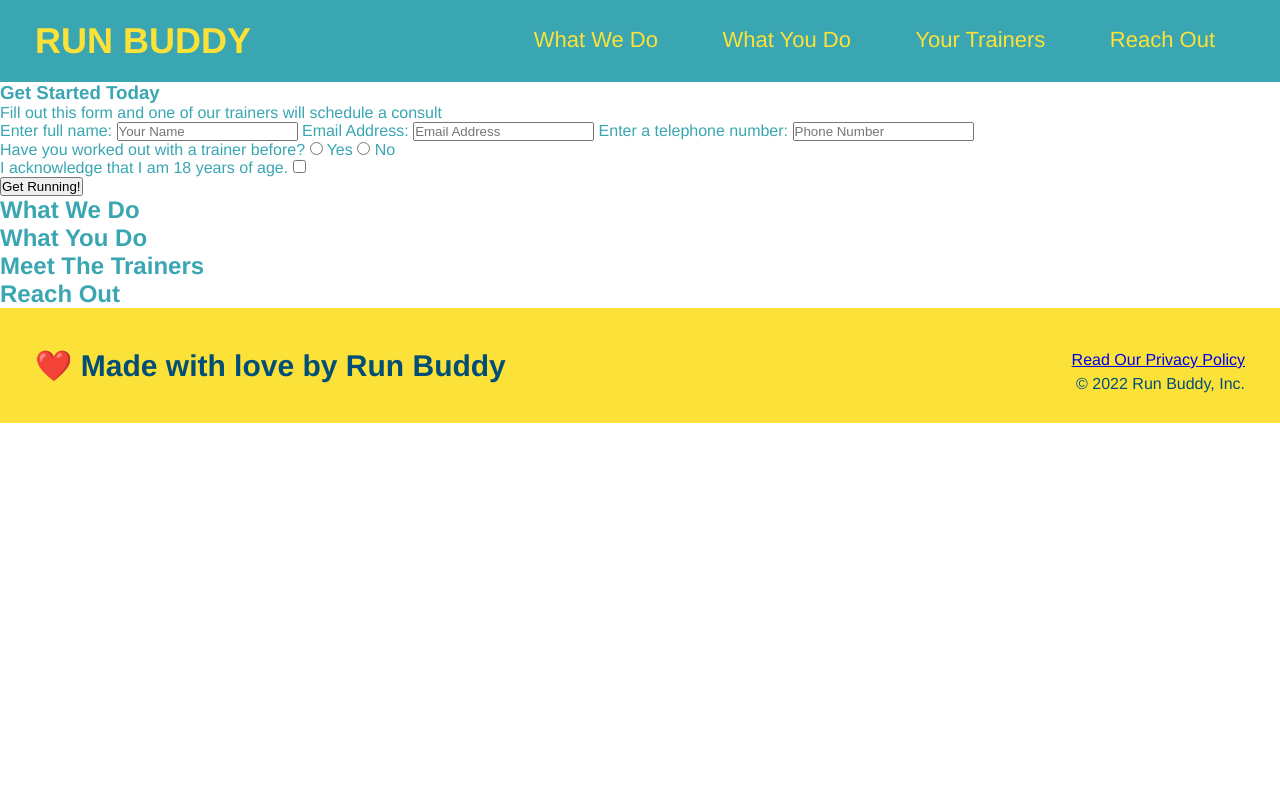
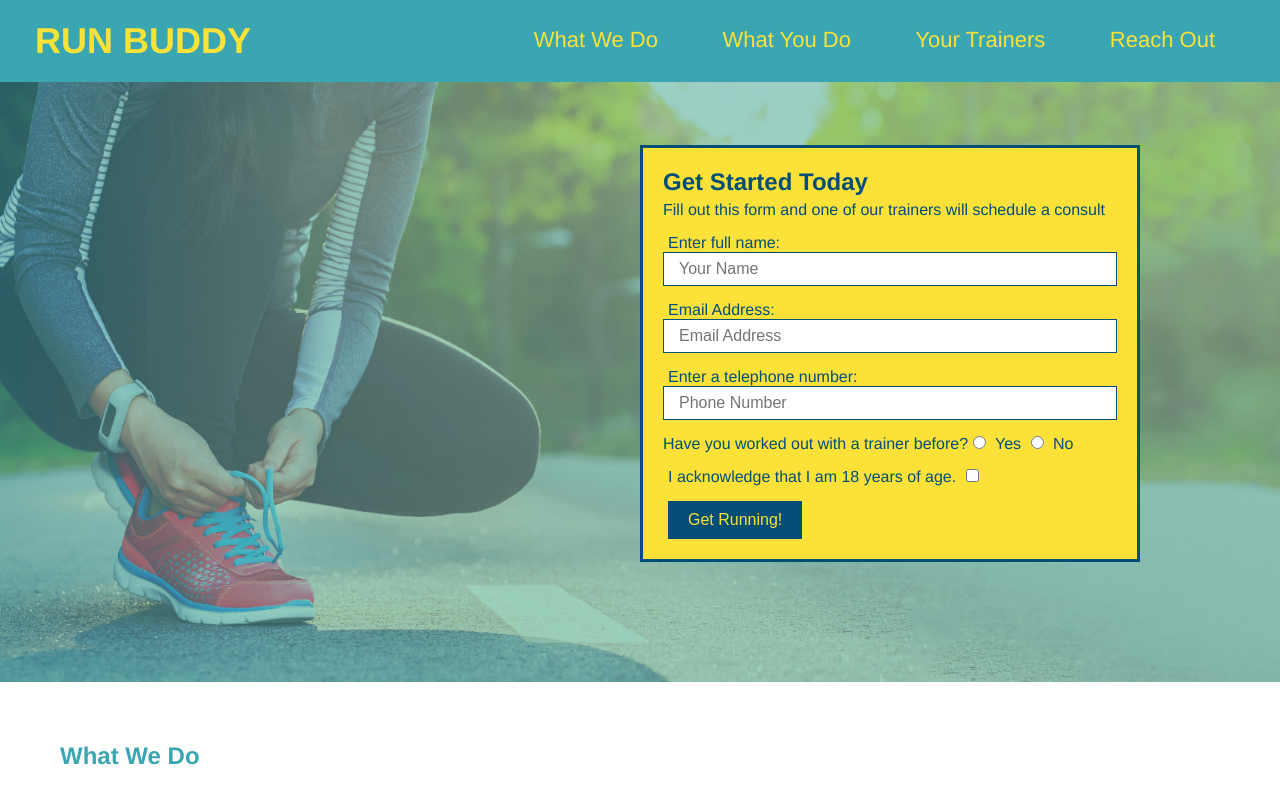
Before and after one commit to TKDoyer/RUN-BUDDY, a plain HTML site: page index.html in a window 1280 px wide. Shown: the top 800 px of the page. Drawn offline with Linux system fonts and the light colour scheme.

Commit message:
hero text done

```diff
--- a/assets/css/run-buddy.css
+++ b/assets/css/run-buddy.css
@@ -56,3 +56,55 @@ header h1 {
       footer {
           color: #024e76;
       }
+      section {
+        padding: 60px;
+
+    }
+    /* Hero Style Start */
+    .hero {
+      background-image: url("../images/hero-bg.jpg");
+      height: 600px;
+      background-size: cover;
+      background-position: center;
+      position: relative;
+    }
+    /* Hero Style End */
+    .hero-form {
+      border: solid 3px #024e76;
+      background-color: #fce138;
+      padding: 20px;
+      width: 500px;
+      color: #024e76;
+      position: absolute;
+      bottom: 120px;
+      right: 140px;
+
+    }
+    .hero-form p {
+      margin: 5px 0 15px 0;
+    }
+
+    .hero-form h3 {
+      font-size: 24px;
+      margin: 0;
+    }
+    .form-input {
+      border: 1px solid #024e76;
+      display: block;
+      padding: 7px 15px;
+      font-size: 16px;
+      color: #024e76;
+      width: 100%;
+      margin-bottom: 15px;
+    }
+    .hero-form label {
+      margin: 0 5px;
+    }
+    .hero-form button {
+      color: #fce138;
+      background-color: #024e76;
+      border: none;
+      padding: 10px 20px;
+      font-size:  16px;
+    }
+/* HERO STYLE END*/
--- a/index.html
+++ b/index.html
@@ -31,20 +31,21 @@
             </header>
 
             <!--hero/jumbotron-->
-            <section>
-                <div>
-                    <h3>Get Started Today</h3>
+            <section class="hero">
+                <div class="hero-form">
+                    <h2>Get Started Today</h2>
                     <p>Fill out this form and one of our trainers will schedule a consult</p>
                 <!-- Add form element -->
                 <form>
+
                     <label for="name">Enter full name:</label>
-                    <input type="text" placeholder="Your Name" name="name" id="name" />
+                    <input type="text" placeholder="Your Name" name="name" id="name" class="form-input" />
 
                     <label for="email">Email Address:</lable>
-                    <input type="email" placeholder="Email Address" name="email" id="email"/>
+                    <input type="email" placeholder="Email Address" name="email" id="email" class="form-input"/>
 
                     <label for="phone">Enter a telephone number:</label>
-                    <input type="tel" placeholder="Phone Number" name="phone" id="phone"/>
+                    <input type="tel" placeholder="Phone Number" name="phone" id="phone" class="form-input"/>
 
                     <p>
                         Have you worked out with a trainer before?
--- a/run-buddy.css
+++ b/run-buddy.css
@@ -2,3 +2,6 @@ body {
     font-family: Helvetica, Arial, sans-serif;
     background-color: tomato;
 }
+section {
+    padding: 60px;
+}
```
Also changed, not shown: assets/images/hero-bg.jpg (added).
